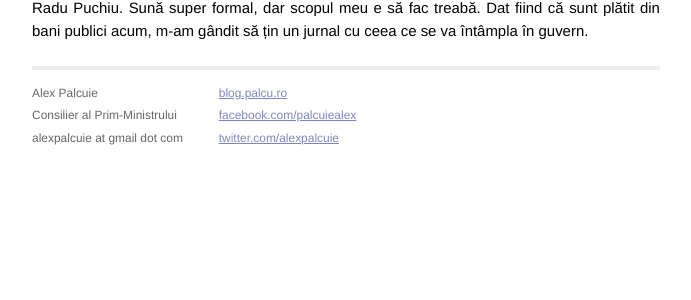
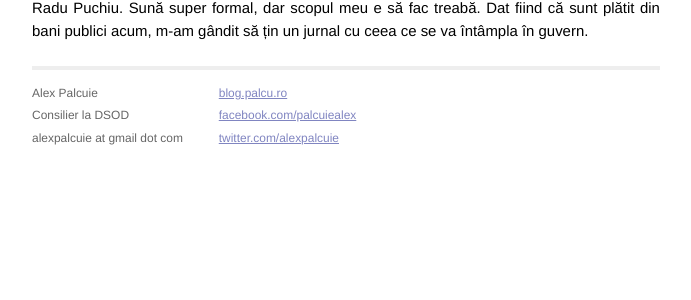
Before and after one commit to palcu/gov.palcu.ro, a Jekyll site: the page built from _posts/2015-04-11-start.markdown, in a window 1280 px wide. Shown: the part 242-542 px from the top of the page, without its empty margins (294-985 px from the left). Built offline with Jekyll 4.4.1, drawn with Linux system fonts in a browser that asks for light colours; Markdown is read by kramdown in place of the engine named in the settings.

Commit message:
Do not be a jerk
:-)

```diff
--- a/_layouts/default.html
+++ b/_layouts/default.html
@@ -27,7 +27,7 @@
             <div class="contact">
               <p>
                 Alex Palcuie<br />
-                Consilier al Prim-Ministrului<br />
+                Consilier la DSOD<br />
                 alexpalcuie at gmail dot com
               </p>
             </div>
```
